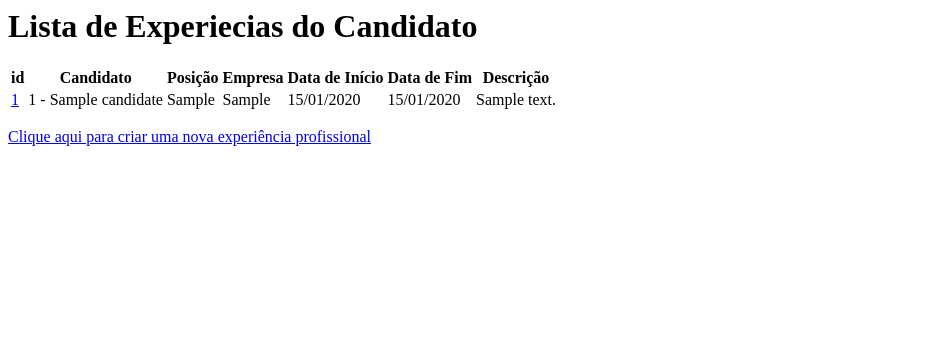
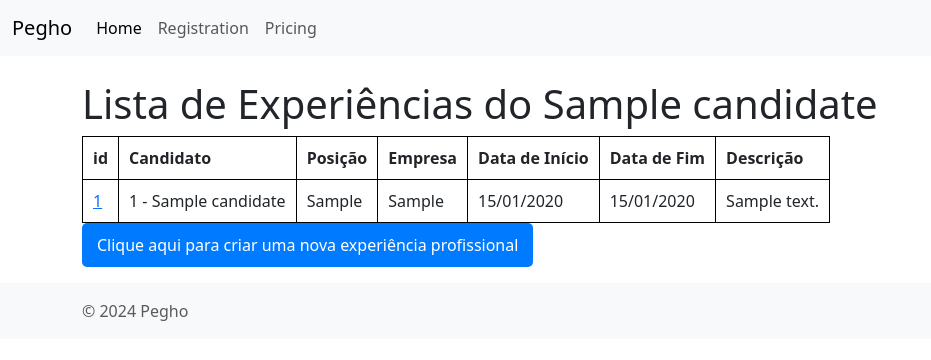
Before and after one commit to GLMIRA/sistema_recrutamento, a Django app: page /recruitment/candidato/1/experiencia in a window 1280 px wide. Shown: the top 360 px of the page, without its empty margins (0-931 px from the left). Run offline with Django 5.2, Linux system fonts and the light colour scheme; tables that the repository leaves empty hold one stand-in row (values such as "Sample post"); some libraries are stand-ins or nearby versions.

Commit message:
adicionado o bootstrap e melhorando os templets para listar

```diff
--- a/src/recruitment/templates/recrutiment/professional_experience_list.html
+++ b/src/recruitment/templates/recrutiment/professional_experience_list.html
@@ -1,5 +1,43 @@
-{%load recruitment_tags %}
-<h1>Lista de Experiecias do Candidato</h1>
+{% extends "recrutiment/layout.html" %}
+
+{% block title %}Cadastro - Pegho{% endblock %}
+
+{% block content %}
+<h1>Lista de Experiências do {{candidate.name}}</h1>
+
+{% load django_bootstrap5 %}
+{% load recruitment_tags %}
+
+<!-- Estilo para bordas e espaçamento na tabela -->
+<style>
+    table,
+    th,
+    td {
+        border: 1px solid black;
+        border-collapse: collapse;
+    }
+
+    th,
+    td {
+        padding: 10px;
+        text-align: left;
+    }
+
+
+    a.nova-experiencia {
+        display: inline-block;
+        padding: 10px 15px;
+        background-color: #007bff;
+        color: white;
+        text-decoration: none;
+        border-radius: 5px;
+    }
+
+    a.nova-experiencia:hover {
+        background-color: #0056b3;
+    }
+</style>
+
 <table>
     <tr>
         <th>id</th>
@@ -10,7 +48,7 @@
         <th>Data de Fim</th>
         <th>Descrição</th>
     </tr>
-    {%for professional_experience in professional_experiences%}
+    {% for professional_experience in professional_experiences %}
     <tr>
         <td><a href="{{ request.path }}/{{ professional_experience.id }}">{{professional_experience.id}}</a></td>
         <td>{{professional_experience.candidate}}</td>
@@ -20,7 +58,10 @@
         <td>{{professional_experience.end_date|format_date:"%d/%m/%Y"}}</td>
         <td>{{professional_experience.description}}</td>
     </tr>
-    {%endfor%}
+    {% endfor %}
 </table>
-<p></p>
-<p><a href="{{request.path }}/criar">Clique aqui para criar uma nova experiência profissional</a></p>
+
+<p><a class="nova-experiencia" href="{{ request.path }}/criar">Clique aqui para criar uma nova experiência
+        profissional</a></p>
+
+{% endblock %}
```
Also changed, not shown: src/recruitment/templates/recrutiment/candidate_list.html (+44 -6 lines), src/recruitment/templates/recrutiment/education_list.html (+44 -6 lines).
